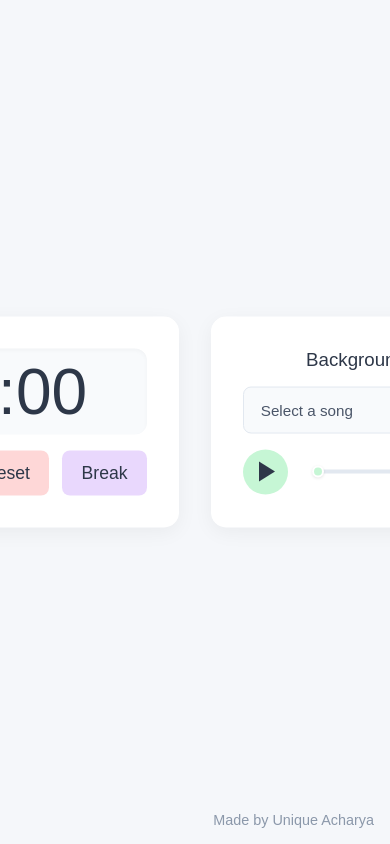
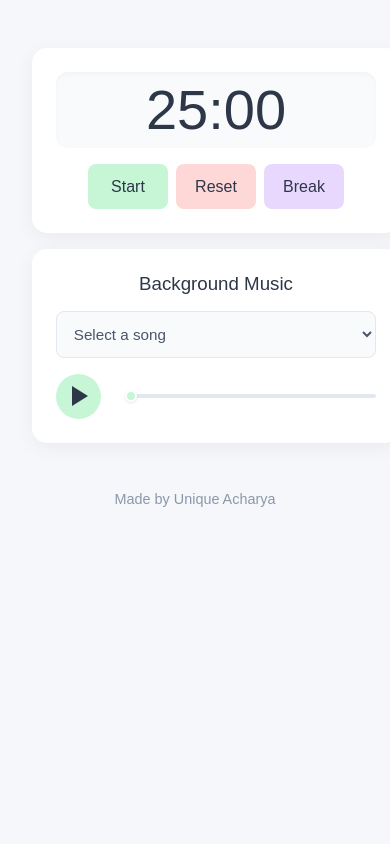
Before and after one commit to thatnepalidev/pomodoro, a plain HTML site: page index.html in a window 390 px wide. Drawn offline with Linux system fonts and the light colour scheme.

Commit message:
Update styles.css

```diff
--- a/styles.css
+++ b/styles.css
@@ -1,7 +1,5 @@
 body {
-    display: flex;
-    justify-content: center;
-    align-items: center;
+    display: block;
     min-height: 100vh;
     margin: 0;
     font-family: Arial, sans-serif;
@@ -11,7 +9,7 @@ body {
 .container {
     display: flex;
     gap: 2rem;
-    position: fixed;
+    position: absolute;
     top: 50%;
     left: 50%;
     transform: translate(-50%, -50%);
@@ -289,3 +287,84 @@ button:hover, .popup-btn:hover {
     font-weight: 500;
     opacity: 0.8;
 }
+
+@media screen and (max-width: 768px) {
+    .container {
+        flex-direction: column;
+        gap: 1rem;
+        position: relative;
+        top: 0;
+        left: 0;
+        transform: none;
+        margin: 1rem auto;
+        padding: 1rem;
+        max-width: 100%;
+    }
+
+    .timer-container, .music-container {
+        width: 100%;
+        max-width: 320px;
+        margin: 0 auto;
+        padding: 1.5rem;
+    }
+
+    #timer {
+        font-size: 3.5rem;
+        height: 60px;
+        line-height: 60px;
+    }
+
+    .buttons {
+        gap: 0.5rem;
+    }
+
+    button {
+        padding: 0.7rem 1rem;
+        font-size: 1rem;
+        width: 80px;
+    }
+
+    .credit {
+        position: relative;
+        text-align: center;
+        margin-top: 2rem;
+        bottom: 0;
+        right: 0;
+    }
+
+    body {
+        padding: 1rem;
+        box-sizing: border-box;
+    }
+}
+
+@media screen and (max-width: 380px) {
+    .container {
+        padding: 0.5rem;
+    }
+
+    .timer-container, .music-container {
+        padding: 1rem;
+    }
+
+    #timer {
+        font-size: 3rem;
+        height: 50px;
+        line-height: 50px;
+    }
+
+    button {
+        padding: 0.6rem 0.8rem;
+        font-size: 0.9rem;
+        width: 70px;
+    }
+
+    .music-container h3 {
+        font-size: 1.1rem;
+    }
+
+    #songSelect {
+        padding: 0.6rem;
+        font-size: 0.9rem;
+    }
+}
```
